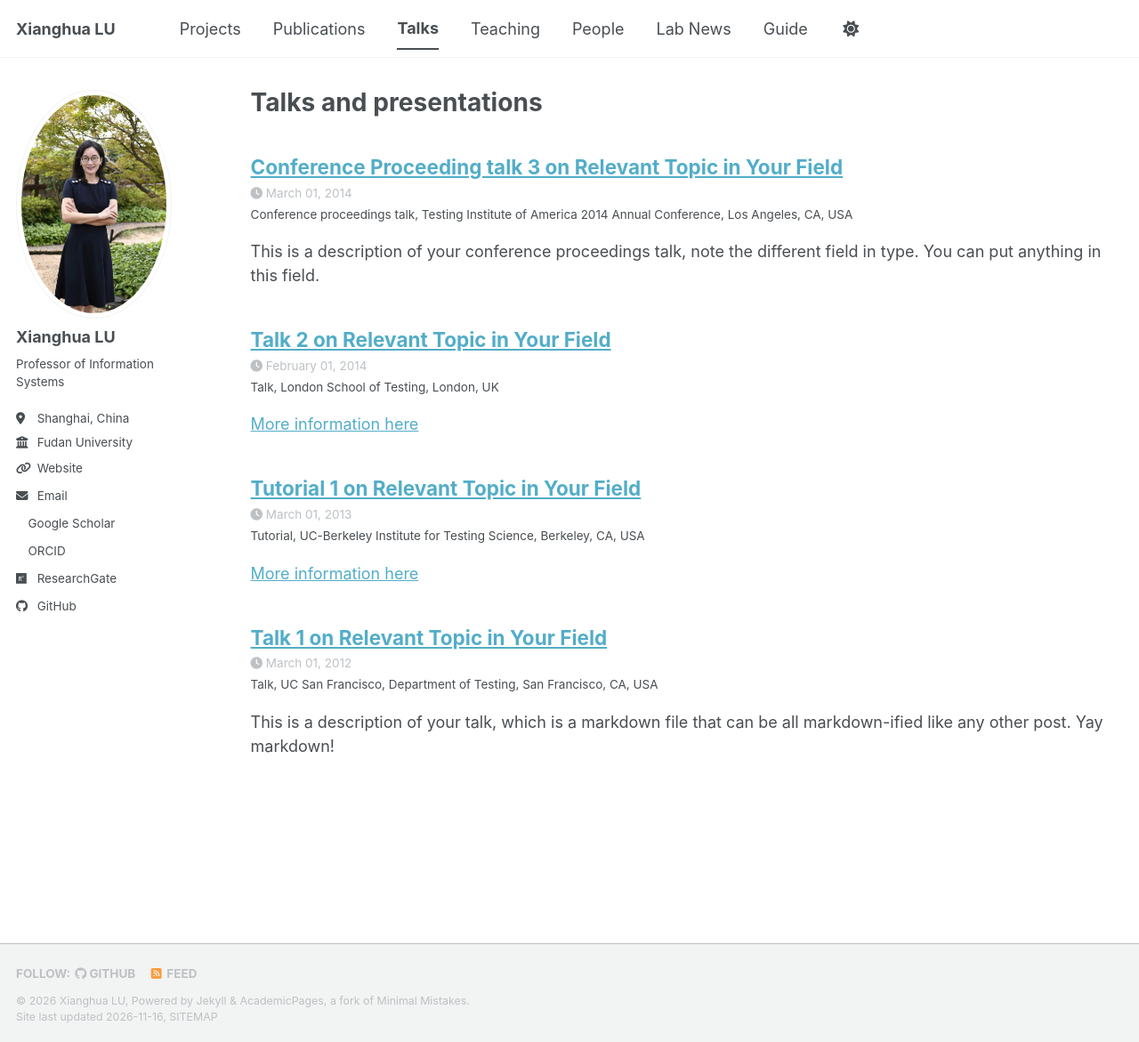
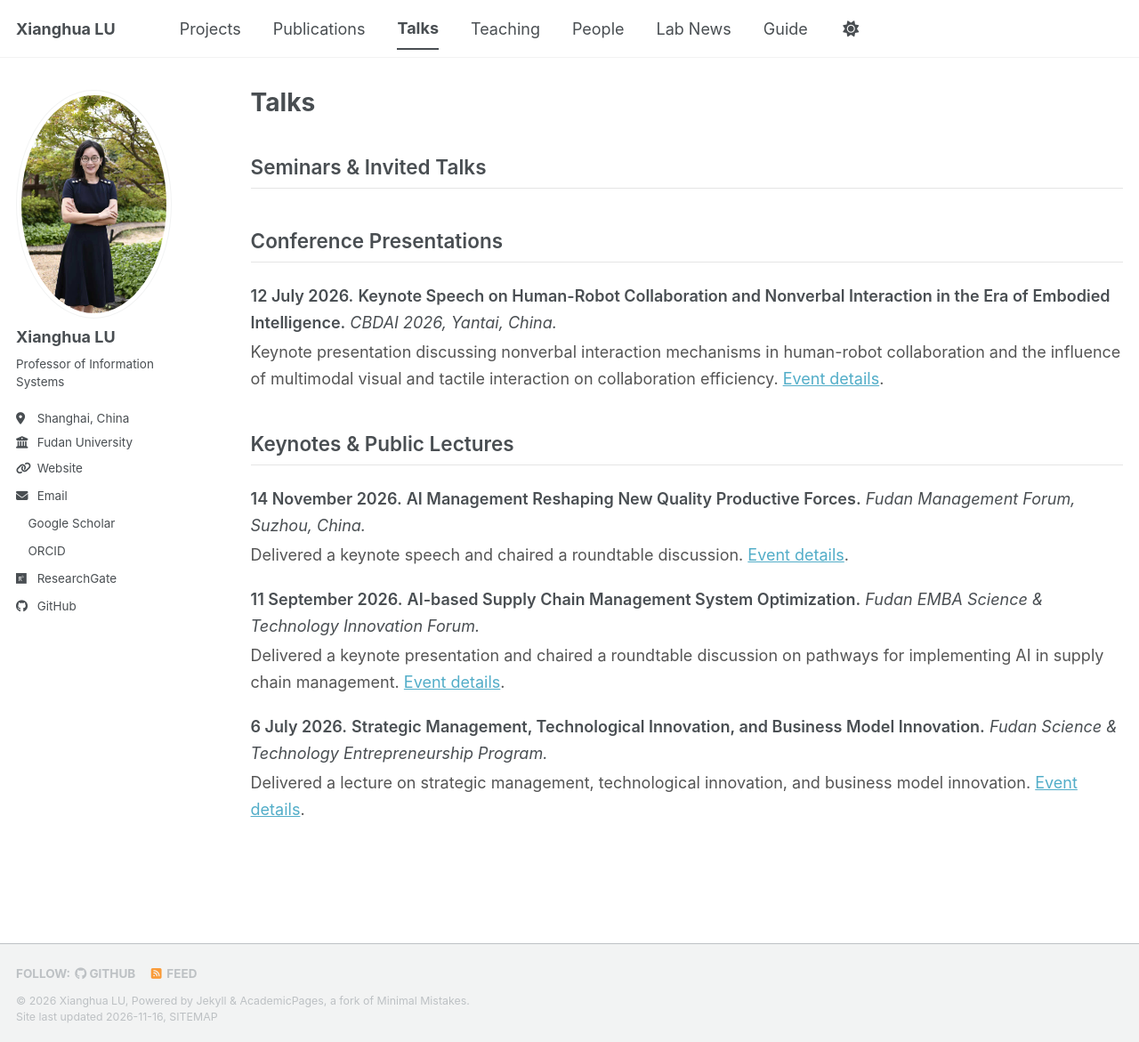
Before and after one commit to Xianghualu/Xianghualu.github.io, a Jekyll site: the page built from _pages/talks.html, in a window 1280 px wide and 1171 px high. Shown: the whole window at 89% size. Built offline with Jekyll 4.4.1, drawn with Linux system fonts in a browser that asks for light colours; a style sheet for code colours, icons or effects is not loaded.

Commit message:
Update talks.html

```diff
--- a/_pages/talks.html
+++ b/_pages/talks.html
@@ -1,16 +1,114 @@
 ---
 layout: archive
-title: "Talks and presentations"
+title: "Talks"
 permalink: /talks/
 author_profile: true
 ---
 
-{% if site.talkmap_link == true %}
+{% include base_path %}
 
-<p style="text-decoration:underline;"><a href="/talkmap.html">See a map of all the places I've given a talk!</a></p>
+<style>
+.talk-section {
+  margin-bottom: 2.5em;
+}
 
-{% endif %}
+.talk-section h2 {
+  font-size: 1.25em;
+  font-weight: 600;
+  border-bottom: 1px solid #e5e5e5;
+  padding-bottom: 0.45em;
+  margin-bottom: 1em;
+}
 
-{% for post in site.talks reversed %}
-  {% include archive-single-talk.html %}
-{% endfor %}
+.talk-list {
+  list-style-type: none;
+  padding-left: 0;
+  margin-left: 0;
+}
+
+.talk-list li {
+  margin-bottom: 1.15em;
+  line-height: 1.65;
+}
+
+.talk-date {
+  font-weight: 600;
+}
+
+.talk-title {
+  font-weight: 600;
+}
+
+.talk-venue {
+  font-style: italic;
+}
+
+.talk-description {
+  display: block;
+  margin-top: 0.2em;
+  color: #555;
+}
+</style>
+
+<!-- Seminars & Invited Talks -->
+<div class="talk-section">
+  <h2>Seminars &amp; Invited Talks</h2>
+
+  <ol class="talk-list">
+    <!-- Add seminar and invited talk entries here -->
+  </ol>
+</div>
+
+<!-- Conference Presentations -->
+<div class="talk-section">
+  <h2>Conference Presentations</h2>
+
+  <ol class="talk-list">
+    <li>
+      <span class="talk-date">12 July 2026.</span>
+      <span class="talk-title">Keynote Speech on Human-Robot Collaboration and Nonverbal Interaction in the Era of Embodied Intelligence.</span>
+      <span class="talk-venue">CBDAI 2026, Yantai, China.</span>
+      <span class="talk-description">
+        Keynote presentation discussing nonverbal interaction mechanisms in human-robot collaboration and the influence of multimodal visual and tactile interaction on collaboration efficiency.
+        <a href="https://gkgc.sdufe.edu.cn/info/1098/15340.htm" target="_blank" rel="noopener noreferrer">Event details</a>.
+      </span>
+    </li>
+  </ol>
+</div>
+
+<!-- Keynotes & Public Lectures -->
+<div class="talk-section">
+  <h2>Keynotes &amp; Public Lectures</h2>
+
+  <ol class="talk-list">
+    <li>
+      <span class="talk-date">14 November 2026.</span>
+      <span class="talk-title">AI Management Reshaping New Quality Productive Forces.</span>
+      <span class="talk-venue">Fudan Management Forum, Suzhou, China.</span>
+      <span class="talk-description">
+        Delivered a keynote speech and chaired a roundtable discussion.
+        <a href="https://mobile.fdsm.fudan.edu.cn/cs/AboutUs/fdsm1556955626172" target="_blank" rel="noopener noreferrer">Event details</a>.
+      </span>
+    </li>
+
+    <li>
+      <span class="talk-date">11 September 2026.</span>
+      <span class="talk-title">AI-based Supply Chain Management System Optimization.</span>
+      <span class="talk-venue">Fudan EMBA Science &amp; Technology Innovation Forum.</span>
+      <span class="talk-description">
+        Delivered a keynote presentation and chaired a roundtable discussion on pathways for implementing AI in supply chain management.
+        <a href="https://www.fdsm.fudan.edu.cn/emba/2026/0908/c1159a37245/page.htm" target="_blank" rel="noopener noreferrer">Event details</a>.
+      </span>
+    </li>
+
+    <li>
+      <span class="talk-date">6 July 2026.</span>
+      <span class="talk-title">Strategic Management, Technological Innovation, and Business Model Innovation.</span>
+      <span class="talk-venue">Fudan Science &amp; Technology Entrepreneurship Program.</span>
+      <span class="talk-description">
+        Delivered a lecture on strategic management, technological innovation, and business model innovation.
+        <a href="https://www.fdsm.fudan.edu.cn/fdsti/2026/0706/c2350a34595/page.htm" target="_blank" rel="noopener noreferrer">Event details</a>.
+      </span>
+    </li>
+  </ol>
+</div>
```
